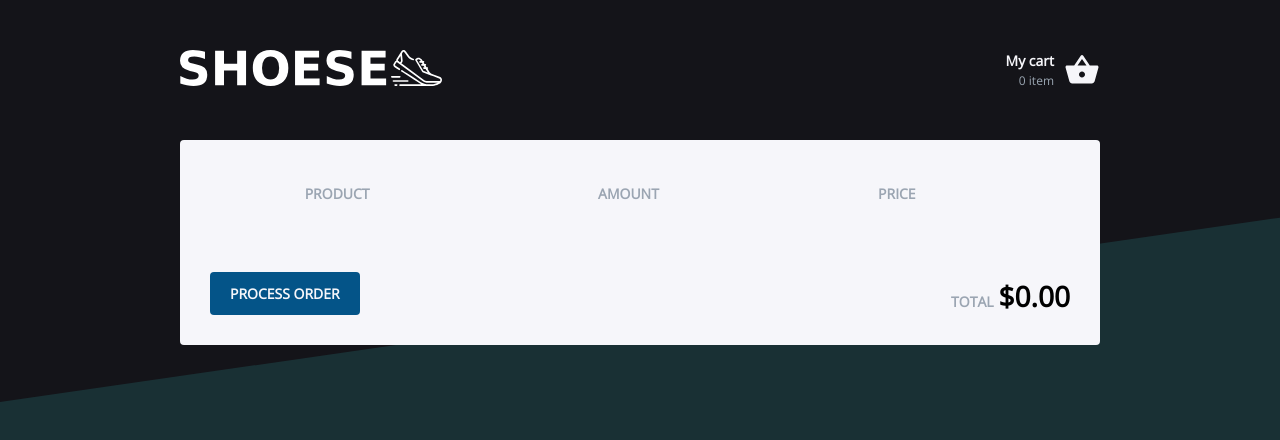
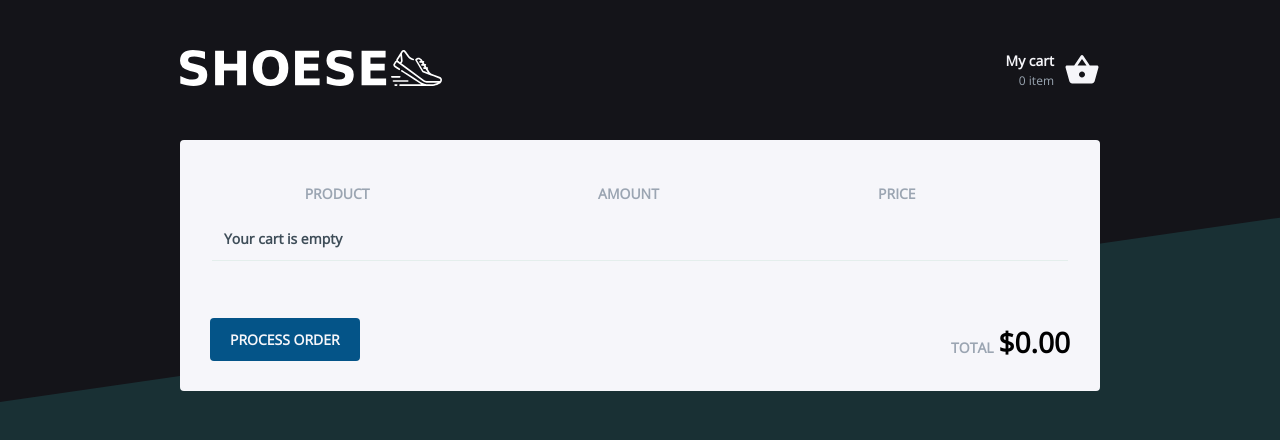
Before and after one commit to ManoelLobo/shoese, a React (Create React App) app: page /cart in a window 1280 px wide. Shown: the top 440 px of the page. Built offline with nearby package versions, Linux system fonts and the light colour scheme.

Commit message:
empty cart message

```diff
--- a/src/pages/Cart/index.js
+++ b/src/pages/Cart/index.js
@@ -36,6 +36,13 @@ function Cart({ cart, totalPrice, removeFromCart, updateAmountRequest }) {
           </tr>
         </thead>
         <tbody>
+          {cart.length === 0 && (
+            <tr>
+              <td colSpan={4}>
+                <strong>Your cart is empty</strong>
+              </td>
+            </tr>
+          )}
           {cart.map(item => (
             <tr>
               <td>
```
